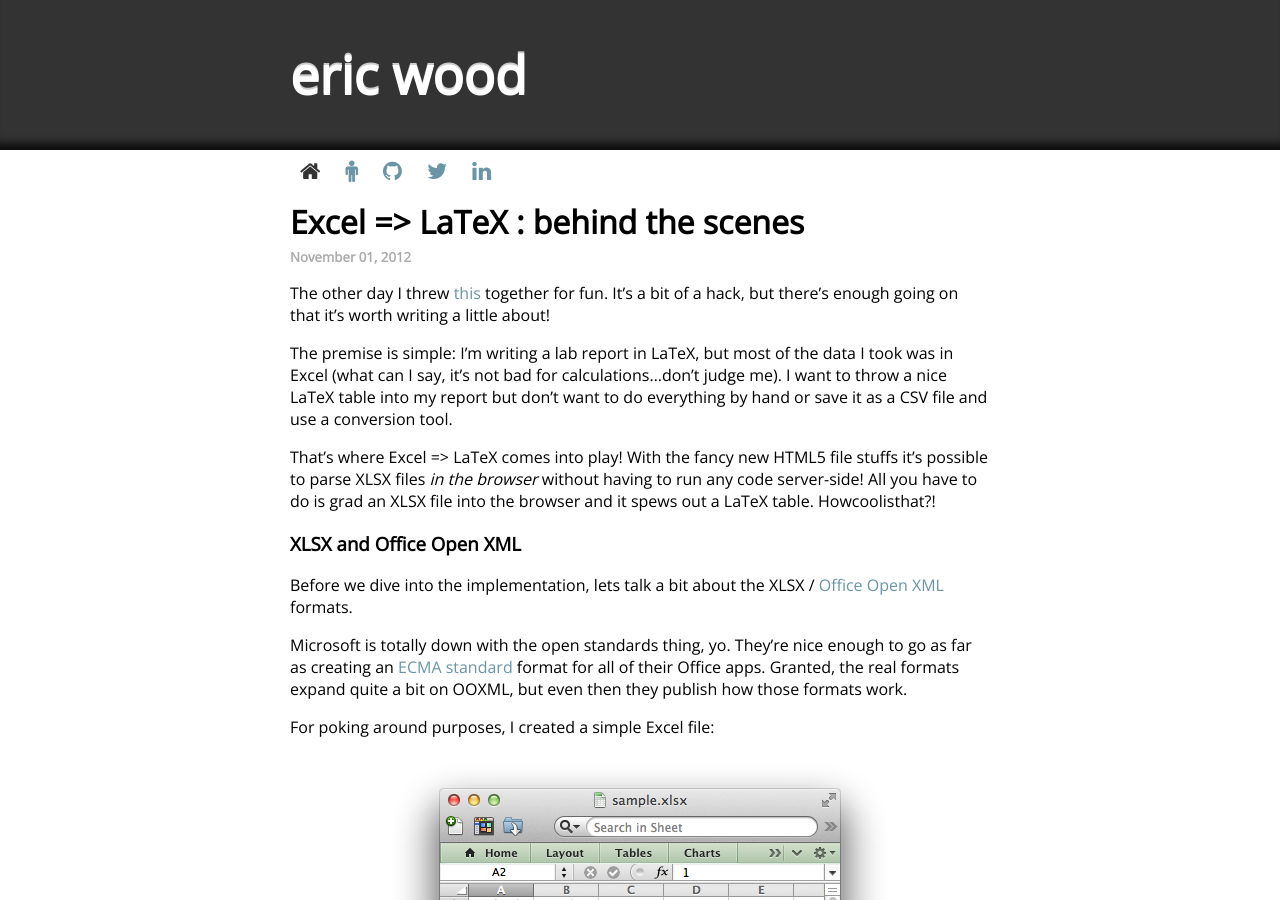
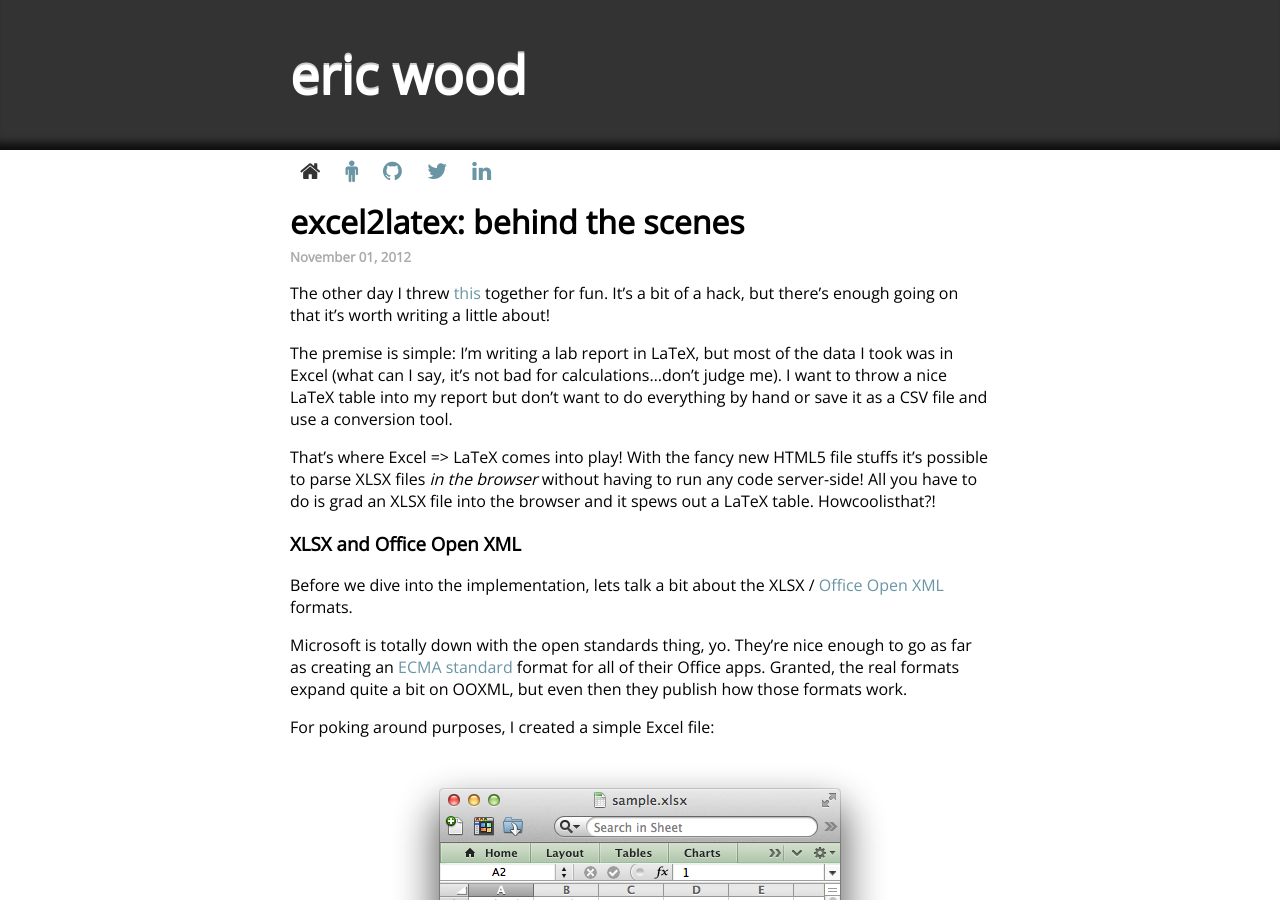
Before and after one commit to eric-wood/eric-wood.github.com, a Jekyll site: the page built from _posts/2012-11-01-excel-behind-the-scenes.md, in a window 1280 px wide and 900 px high. Built offline with Jekyll 4.4.1, drawn with Linux system fonts in a browser that asks for light colours; nearby versions of some CDN libraries; comment, search, counter and statistics services are not loaded.

Commit message:
Attempt to fix compile error?

```diff
--- a/_posts/2012-11-01-excel-behind-the-scenes.md
+++ b/_posts/2012-11-01-excel-behind-the-scenes.md
@@ -1,7 +1,7 @@
 ---
 layout: post
 published: true
-title: "Excel =&gt; LaTeX : behind the scenes"
+title: "excel2latex: behind the scenes"
 ---
 
 The other day I threw [this](http://ericwood.org/excel2latex) together for fun. It's a bit of a hack, but there's enough going on that it's worth writing a little about!
```
